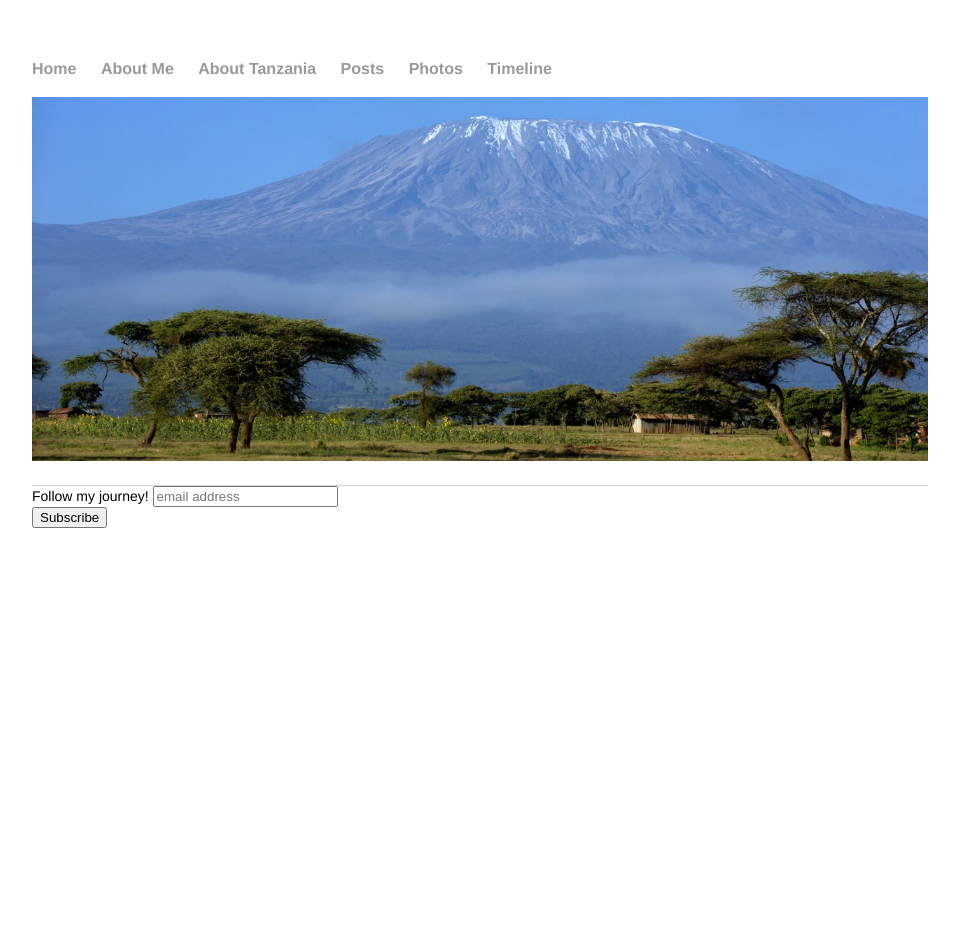
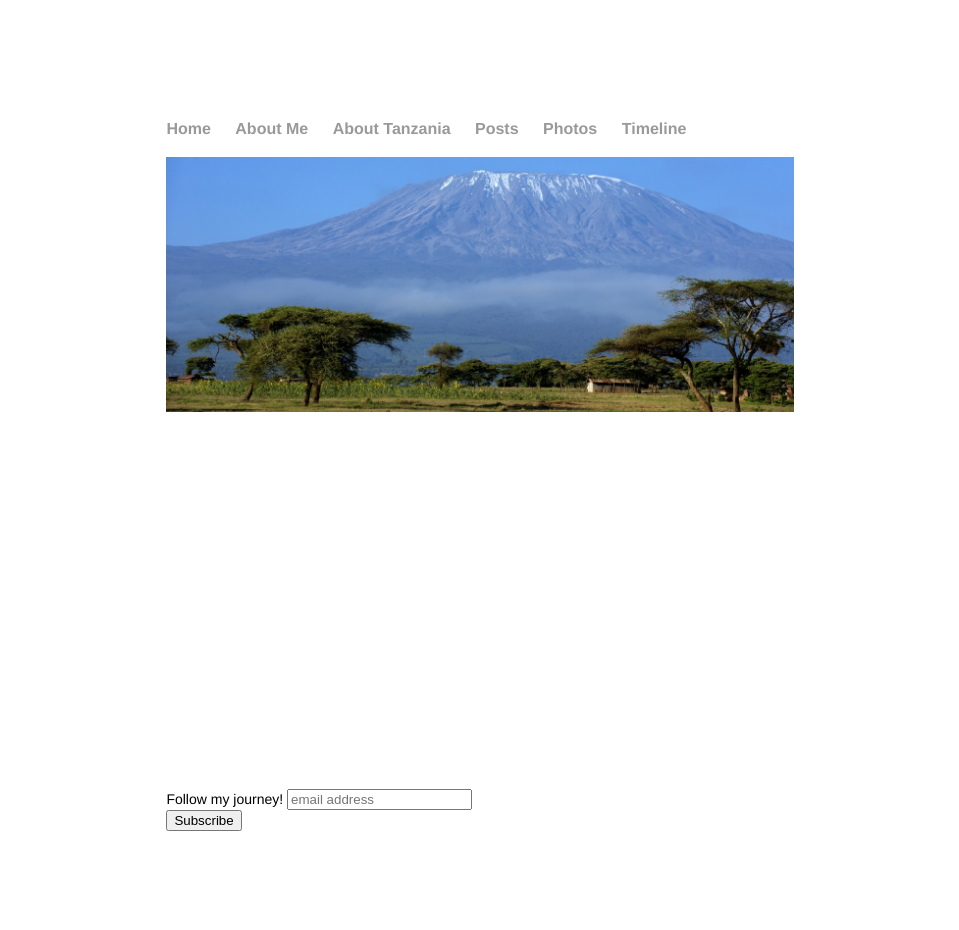
Before and after one commit to caliholman/caliholman.github.io, a Jekyll site: the page built from index.md, in a window 1280 px wide. Shown: the whole page, without its empty margins (160-1119 px from the left). Built offline with Jekyll 4.4.1, drawn with Linux system fonts in a browser that asks for light colours; comment, search, counter and statistics services are not loaded; before the commit the page ends 900 px from its top, so only the background shows below that.

Commit message:
added formatting for /posts

```diff
--- a/_layouts/default.html
+++ b/_layouts/default.html
@@ -24,6 +24,8 @@
 			</script>
 		</head>
 		<body>
+			<div id="container">
+			<div id="header">
 			<nav>
 	    		<ul>
 	        		<li><a href="/">Home</a></li>
@@ -34,13 +36,12 @@
 	        		<li><a href="/timeline">Timeline</a></li>
 	    		</ul>
 			</nav>
-			<div class="container">
+			<div class="container" id="body">
 
                         <!-- this is the default template used -->
 			{{ content }}
 			</div><!-- /.container -->
-			<footer>
-
+			<div id="footer">
 			<div id="mc_embed_signup">
 			<form action="https://gmail.us3.list-manage.com/subscribe/post?u=d3a34ea732ad9a2774b7c1c1b&amp;id=3848a855d4" method="post" id="mc-embedded-subscribe-form" name="mc-embedded-subscribe-form" class="validate" target="_blank" novalidate>
 			    <div id="mc_embed_signup_scroll">
@@ -52,8 +53,9 @@
 			    </div>
 			</form>
 			</div>
+			</div>
 
 			<!--End mc_embed_signup-->
-			</footer>
+		</div>
 		</body>
 	</html>
--- a/css/main.css
+++ b/css/main.css
@@ -1,6 +1,9 @@
+html,
 body {
-    margin: 60px auto;
-    width: 70%;
+   margin: 60px auto;
+   width: 70%;
+   padding:0;
+   height:90%;
 }
 
 nav ul, footer ul {
@@ -49,3 +52,16 @@
     line-height: 1.2em;
     color: #333;
 }
+
+
+#container {
+   min-height:100%;
+   position:relative;
+}
+
+#footer {
+   position:absolute;
+   bottom:0;
+   width:100%;
+   height:60px;
+}
```
